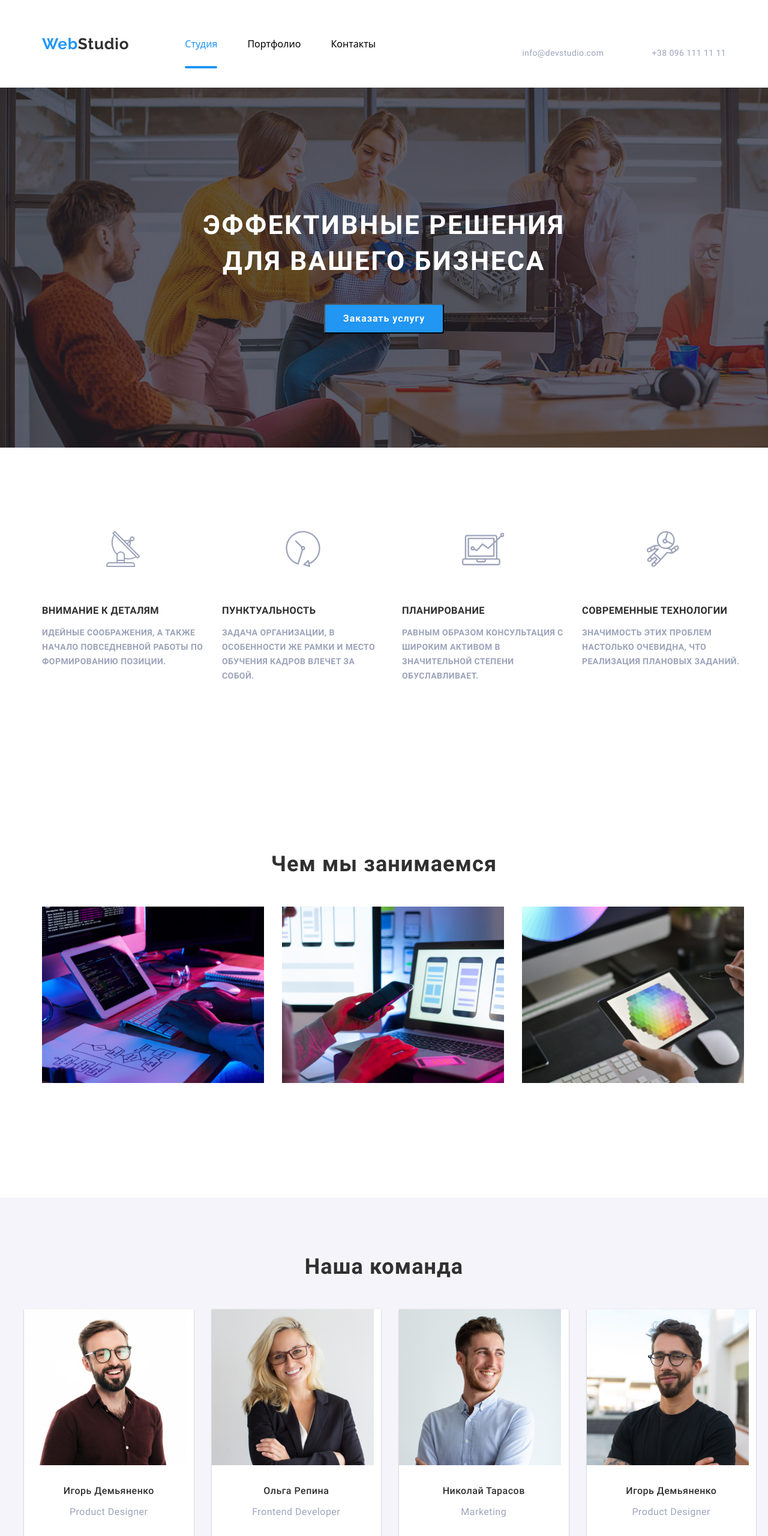
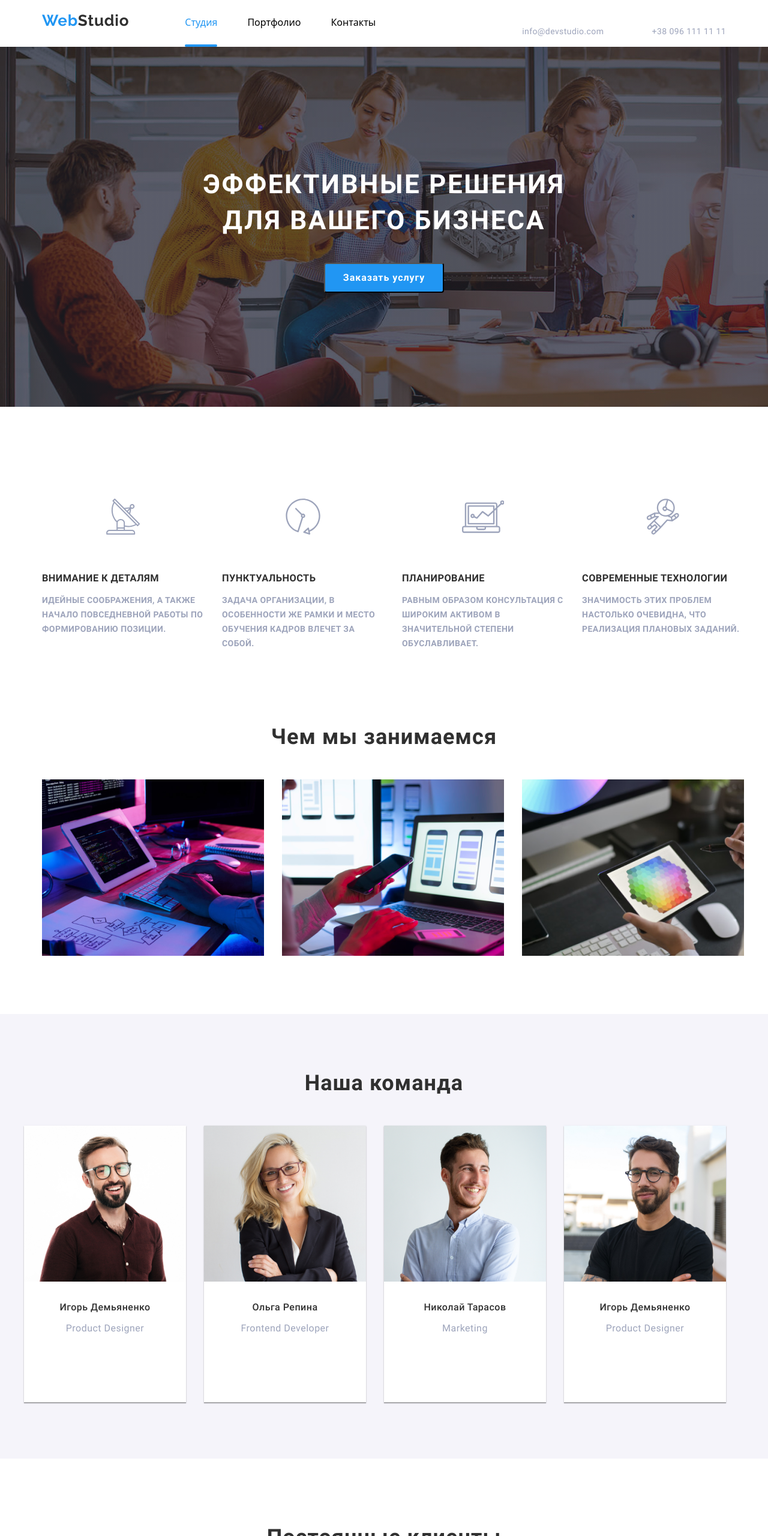
Before and after one commit to RomanSokurenko/goit-markup-hw-05, a plain HTML site: page index.html in a window 1280 px wide. Shown: the top 2560 px of the page at 60% size. Drawn offline with nearby package versions, Linux system fonts and the light colour scheme; files whose address does not match are found by name.

Commit message:
доделать хедер!

```diff
--- a/css/styles.css
+++ b/css/styles.css
@@ -98,17 +98,17 @@ margin: 0px;
 
 .menu-item:not(:last-child){margin-right: 50px;
 }
-
 .menu-item{
-  margin-top: 32px;
+  margin-top: 28px;
 }
-
-
 .active-page{
   padding-bottom: 0;
-
 }
-
+.navigation{
+  display: flex;
+  align-items: baseline;
+  margin-right: auto;
+}
  .active-page::after{
   content: "";
   display: block;
@@ -126,46 +126,39 @@ margin: 0px;
  margin-right: 10px;
   width: 16px;
   height: 12px;
+}
 
+.mail{
+  text-align: center;
 }
+
 
 .menu-item:hover .mail-tel-svg,
 .menu-item:focus .mail-tel-svg{
   fill: var(--accent-cl);
 }
 
-
 .header{
   background-color:var(--button);
-  margin-bottom: 32px;
+  margin-bottom:
   margin-top: 32px;
 }
-
 .header-portfolio{
    background-color:var(--button);
   margin-bottom: 132px;
   margin-top: 24px;
-
 }
-
 .header-container{
   display: flex;
   justify-content: flex-end;
   align-items: center;
-  ba
-}
-
-.navigation{
-  display: flex;
-  align-items: center;
-  margin-right: auto;
 }
 
 .menu-logo{
   margin-left: 93px;
 }
 
-.header .mail-item{
+ .mail-item{
   margin-right: 50px;
 }
 
@@ -196,7 +189,6 @@ color: var(--accent-cl)
   background-repeat: no-repeat;
   background-size: 1600px 600px;
  color: var(--button);
- margin-bottom: 94px;
  text-align: center;
 }
 
@@ -306,6 +298,8 @@ color:var(--accent-cl)
 }
 
 .list{
+  padding-top: 94px;
+  padding-bottom:  94px; ;
 font-family: Roboto;
 font-weight: 700;
 font-size: 14px;
@@ -327,7 +321,7 @@ padding-left: 0px;
 
 .text  {
   margin-right: 30px;
-  margin-bottom: 186px;
+
 font-family: Roboto;
 font-size: 14px;
 line-height: 1.71;
@@ -374,7 +368,6 @@ margin-right: auto;
   justify-content: flex-end;
   align-items: center;
   font-family: Roboto;
-  margin-top:94px;
   margin-bottom: 50px;
   margin-left: auto;
   margin-right: auto;
@@ -391,7 +384,7 @@ color:var(--black);
   justify-content: flex-end;
   align-items: center;
   font-family: Roboto;
-  margin-top: 94px;
+  padding-top:94px ;
   margin-bottom: 50px;
   margin-left: auto;
   margin-right: auto;
@@ -411,7 +404,7 @@ color:var(--black);
 }
 .img-item{
   margin-right: 30px;
-  margin-bottom: 188px;
+  margin-bottom: 94px;
 }
 
 .img-img:not(:last-child){
@@ -430,8 +423,8 @@ color:var(--black);
 background-color: var(--button);
   margin-top: 30px;
   margin-right: 30px;
-  flex-basis: calc(100% / 4 - 30px);
-  margin-bottom: 188px;
+  flex-basis: calc(100% / 4 -30px);
+  margin-bottom: 94px;
    box-shadow: 0px 1px 3px rgba(0, 0, 0, 0.12), 0px 1px 1px rgba(0, 0, 0, 0.14), 0px 2px 1px rgba(0, 0, 0, 0.2);
 }
 
@@ -624,7 +617,7 @@ letter-spacing: 0.03em;
 }
 
 .tabl-item:hover .text-overlay {
-transform: translatey(0%);
+transform: translatey(10%);
 
 }
 
@@ -644,6 +637,7 @@ flex-basis: calc(100% / 9 - 30px);
 }
 
 .clients{
+  padding-top: 94px;
   font-family: Roboto;
 font-style: normal;
 font-weight: bold;
```
Also changed, not shown: index.html (+1 -1 lines).
